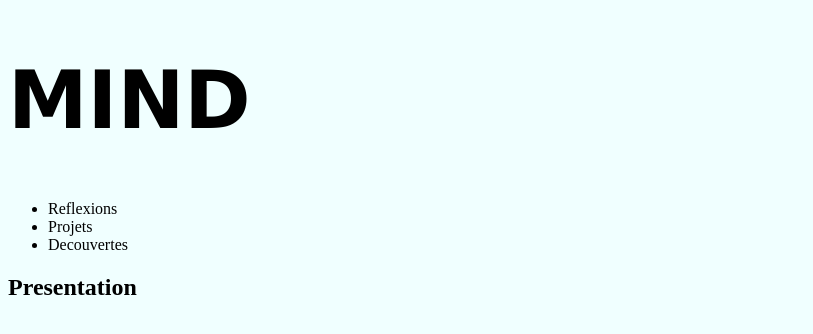
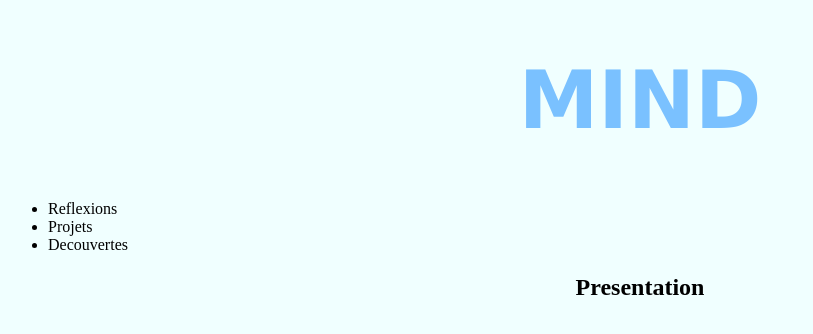
Before and after one commit to Bilou0412/my-mind, a plain HTML site: page index.html in a window 1280 px wide. Shown: the whole page, without its empty margins (0-813 px from the left). Drawn offline with Linux system fonts and the light colour scheme; a web font is replaced by a local one.

Commit message:
add text align

```diff
--- a/style.css
+++ b/style.css
@@ -3,13 +3,17 @@ body{
     background-color: azure;
 }
 h1 a.title,
-h1,{
+h1{
     color: rgb(122, 193, 255);
-    text-align: center;
+
 }
 h1{
     font-family: 'Rubik Glitch', cursive;
     font-size: 5rem;
+    text-align: center;
+}
+h2{
+    text-align: center;
 }
 :any-link {
     text-decoration: none;
```
